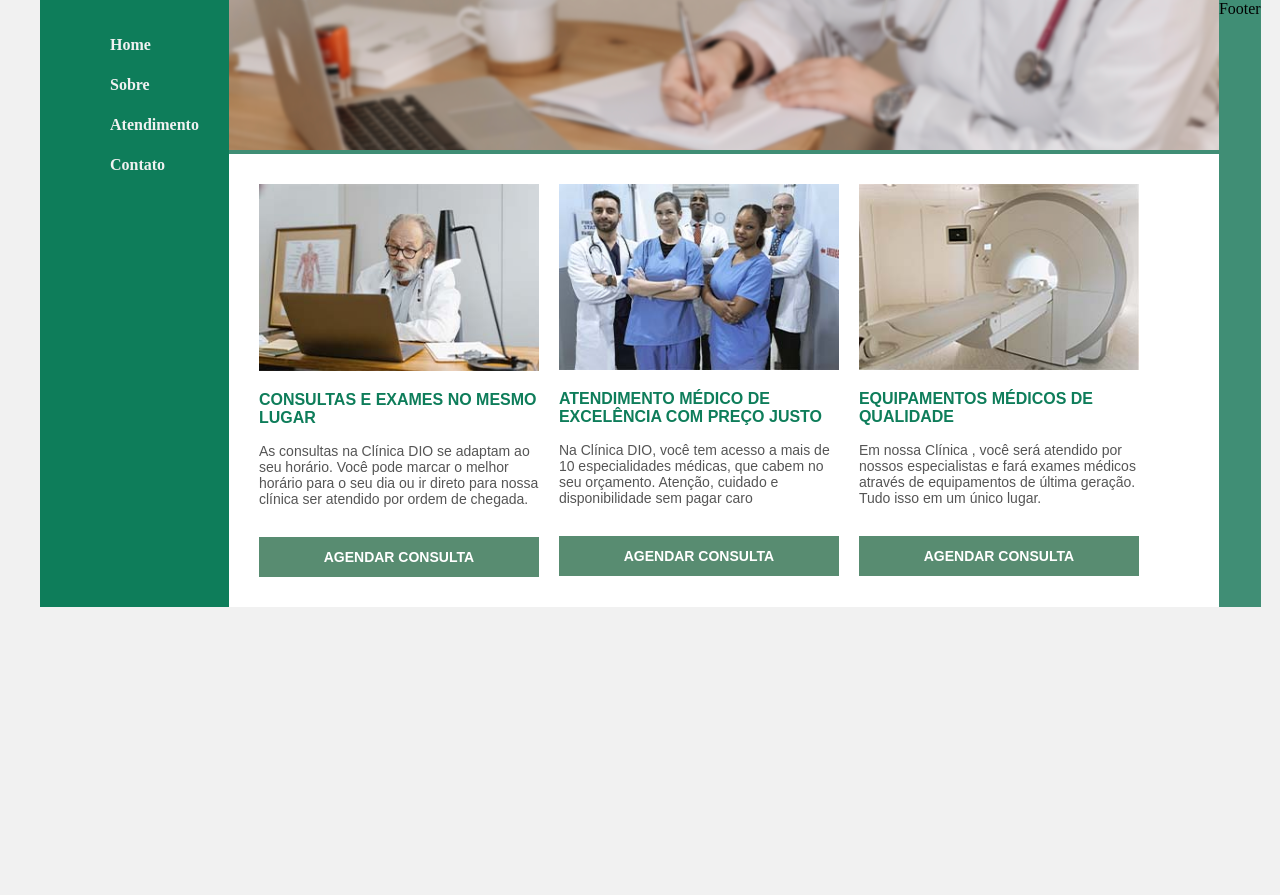
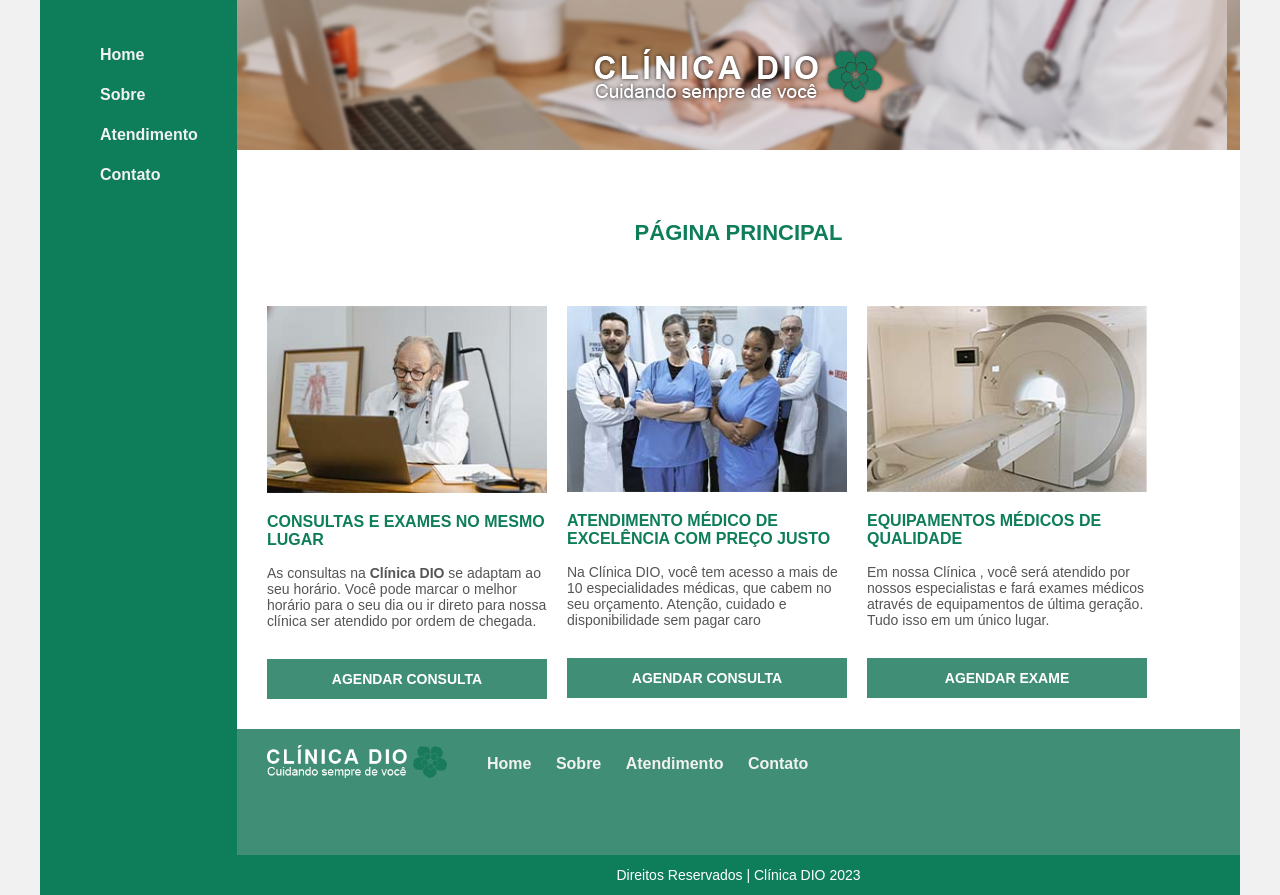
Before and after one commit to thalesacardoso/dio-formacao-html-mod2, a plain HTML site: page index.html in a window 1280 px wide. Before the commit the page ends 800 px from the top, so only its background shows below. Drawn offline with Linux system fonts and the light colour scheme.

Commit message:
Atualização - Pagina home

```diff
--- a/base.css
+++ b/base.css
@@ -1,6 +1,7 @@
 html, body {
     margin: 0;
     padding: 0;
+    font-family: Arial, Helvetica, sans-serif;
 }
 
 body {
@@ -24,8 +25,8 @@ body {
 
 .menu {
     width: 15%;
-    background-color: #0e7d5a ;
-    padding: 10px 20px 0px;
+    background-color: #0e7d5a;
+    padding: 20px 10px;
 }
 
 .header {
@@ -42,7 +43,6 @@ body {
 .footer {
     background-color: #408e75 ;
     min-height: 150px;
-    clear: both;
 }
 
 ul {
@@ -56,16 +56,44 @@ ul li a {
     padding: 10px;
     margin-bottom: 2px;
     font-weight: bold;
-
 }
 
 ul li a:hover {
-    background-color:blue;
+    border-bottom: 2px solid #fff;
+}
+
+p {
+    font-size: 14px;
+    font-family: Arial, Helvetica, sans-serif;
+    color: #555;
+}
+
+h2 {
+    font-size: 22px;
+    font-family: Arial, Helvetica, sans-serif;
+    color: #0e7d5a;
+}
+
+h3 {
+    font-size: 16px;
+    font-family: Arial, Helvetica, sans-serif;
+    color: #0e7d5a;
 }
 
 /******************************
         estilo home
 *******************************/
+.header {
+    background-image: url(img/home/topo-home.png);
+    display: flex;
+    justify-content: center;
+    align-items: center;
+}
+
+.content h2.titulo {
+    margin: 50px auto;
+    text-align: center;
+}
 
 .content .coluna {
     width: 280px;
@@ -96,7 +124,7 @@ ul li a:hover {
     font-family: Arial, Helvetica, sans-serif;
     font-weight: bold;
     color: #fff;
-    background-color: #588c71;
+    background-color: #408e75;
     border: 0;
 }
 
@@ -104,3 +132,31 @@ ul li a:hover {
     background-color: #0e7d5a;
     cursor: pointer;
 }
+
+.logo-menu {
+    width: 100%;
+    height: 110px;
+}
+
+.footer img {
+    float: left;
+    width: 180px;
+    margin: 0 30px;
+}
+
+.footer .menu-rodape ul li {
+    display: inline-block;
+}
+
+.footer div.direitos {
+    display: flex;
+    align-items: center;
+    justify-content: center;
+    width: 100%;
+    height: 40px;
+    background-color: #0e7d5a;
+}
+
+.footer div.direitos p {
+    color: #fff;
+}
--- a/index.html
+++ b/index.html
@@ -20,39 +20,56 @@
 
         <div class="main">
             <div class="header"><!-- INICIO HEADER -->
-                <img class="center" src="img/home/topo-home.png" alt="imagem no topo do site" >
+                <img class="logo-topo"   src="img/logo-sombra.png" alt="Logo da">
             </div><!-- FIM HEADER -->
 
             <div class="content"><!-- INICIO CONTENT -->
+                <h2 class="titulo">
+                    PÁGINA PRINCIPAL
+                </h2>
+
                 <section class="coluna">
                     <img width="280"  src="img/home/img1-home.jpg" alt="imagem de um médico olhando para o computador">
                     <h3>CONSULTAS E EXAMES NO MESMO LUGAR</h3>
-                    <p>As consultas na Clínica DIO se adaptam ao seu horário. Você pode marcar o melhor horário para o seu dia ou ir direto para nossa clínica ser atendido por ordem de chegada.</p>
+                    <p>As consultas na <Strong>Clínica DIO</Strong> se adaptam ao seu horário. Você pode marcar o melhor horário para o seu dia ou ir direto para nossa clínica ser atendido por ordem de chegada.</p>
                     <button>AGENDAR CONSULTA</button>
                 </section>
 
                 <section class="coluna">
-                    <img width="280" src="img/home/img2-home.jpg" alt="imagem de um médico olhando para o computador">
+                    <img width="280" src="img/home/img2-home.jpg" alt="imagem com vários médicos junto">
                     <h3>ATENDIMENTO MÉDICO DE EXCELÊNCIA COM PREÇO JUSTO</h3>
                     <p>Na Clínica DIO, você tem acesso a mais de 10 especialidades médicas, que cabem no seu orçamento. Atenção, cuidado e disponibilidade sem pagar caro</p>
                     <button>AGENDAR CONSULTA</button>
                 </section>
 
                 <section class="coluna">
-                    <img width="280" src="img/home/img3-home.jpg" alt="imagem de um médico olhando para o computador">
+                    <img width="280" src="img/home/img3-home.jpg" alt="imagem de um equipamento para fazer tomografia">
                     <h3>EQUIPAMENTOS MÉDICOS DE QUALIDADE</h3>
                     <p>Em nossa Clínica , você será atendido por nossos especialistas e fará exames médicos através de equipamentos de última geração.
                         Tudo isso em um único lugar.</p>
-                    <button>AGENDAR CONSULTA</button>
+                    <button>AGENDAR EXAME</button>
                 </section>
+            </div><!-- FIM CONTENT -->
+
+            <div class="footer"><!-- INICIO FOOTER -->
+
+                <div class="logo-menu">
+                    <img src="img/logo.png" alt="Logo rodapé">
+
+                    <div class="menu-rodape"><!-- INICIO MENU -->
+                        <ul>
+                            <li><a href="home.html">Home</a></li>
+                            <li><a href="sobre.html">Sobre</a></li>
+                            <li><a href="atendimento.html">Atendimento</a></li>
+                            <li><a href="contato.html">Contato</a></li>
+                        </ul>
+                    </div><!-- FIM MENU -->
 
                 </div>
 
-            </div><!-- FIM CONTENT -->
-
-            <div class="footer"><!-- INICIO FOOTER -->
-                Footer
-
+                <div class="direitos">
+                    <p>Direitos Reservados | Clínica DIO 2023</p>
+                </div>
             </div><!-- FIM FOOTER -->
         </div>
     </div>
```
